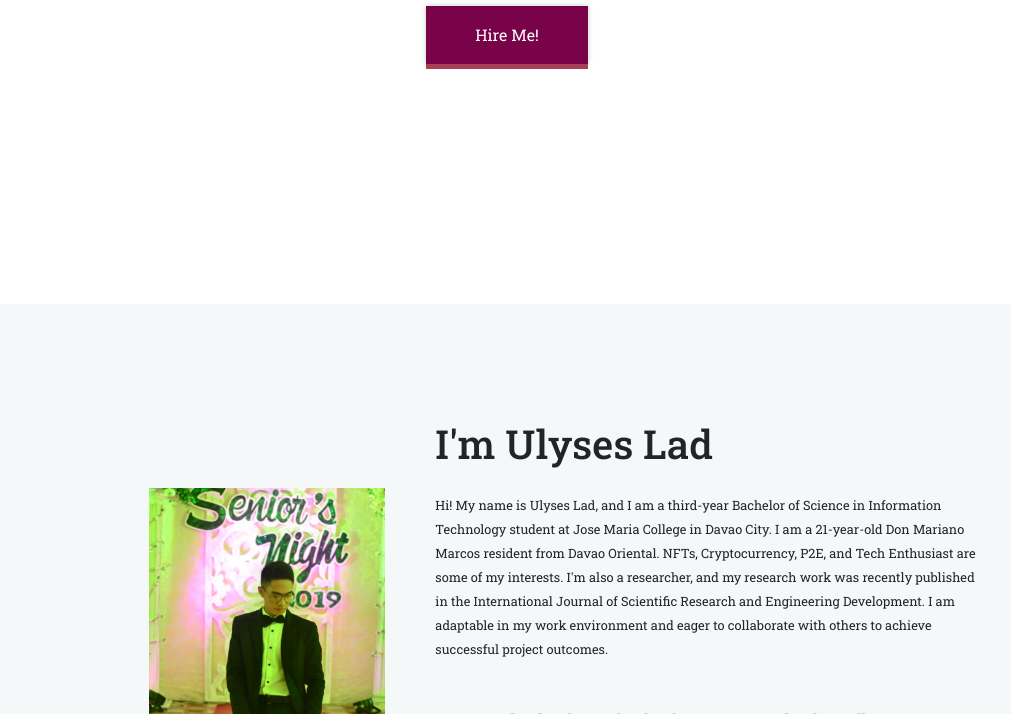
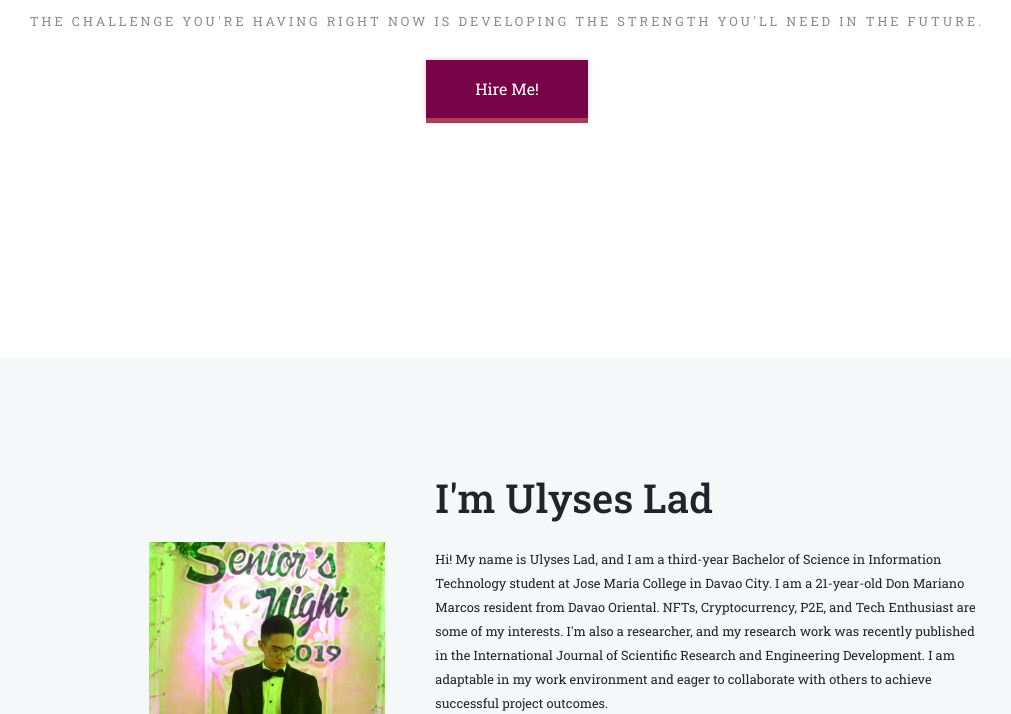
Before and after one commit to zimmercraze/MyPortfolio, a plain HTML site: page index.html in a window 1280 px wide. Shown: the part 386-1100 px from the top of the page, without its empty margins (133-1144 px from the left). Drawn offline with Linux system fonts and the light colour scheme.

Commit message:
Update index.html

```diff
--- a/index.html
+++ b/index.html
@@ -55,6 +55,8 @@
 
       <div id="home" class="container text-center first_section">
         <h1 class="mb-4">My Portfolio Design</h1>
+        <small>
+THE CHALLENGE YOU'RE HAVING RIGHT NOW IS DEVELOPING THE STRENGTH YOU'LL NEED IN THE FUTURE.</small>
         <div class="mt-4">
           <button class="d-block m-auto btn text-white rounded-0 p-3 pl-5 pr-5 red loading-button">Hire Me!</button>
         </div>
```
